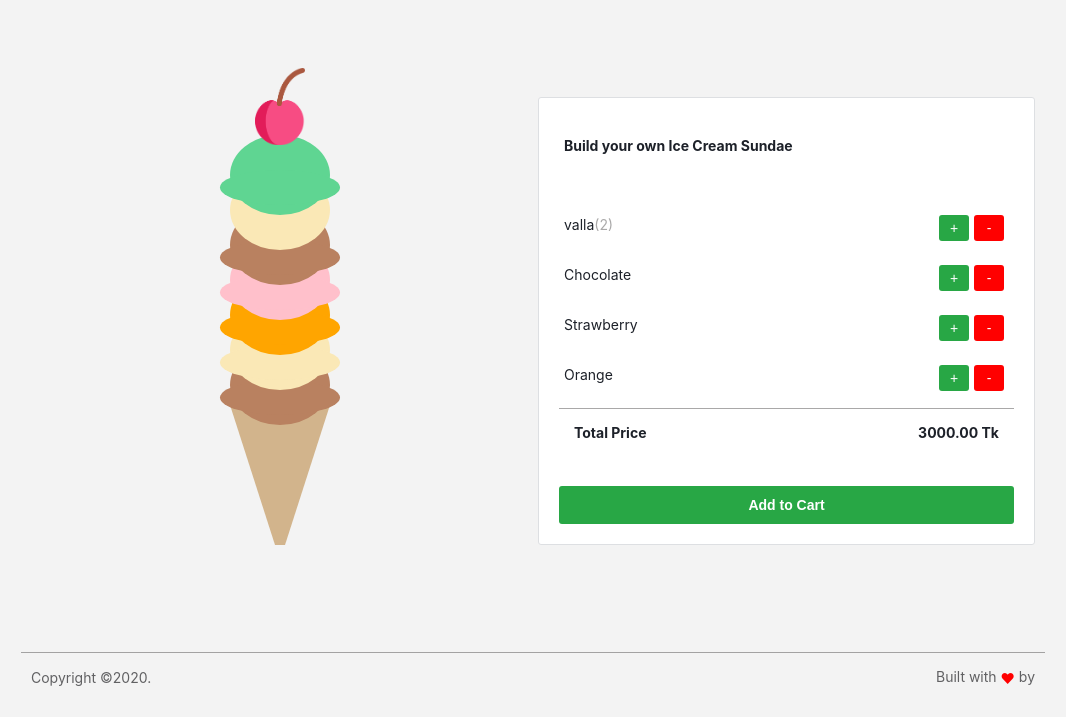
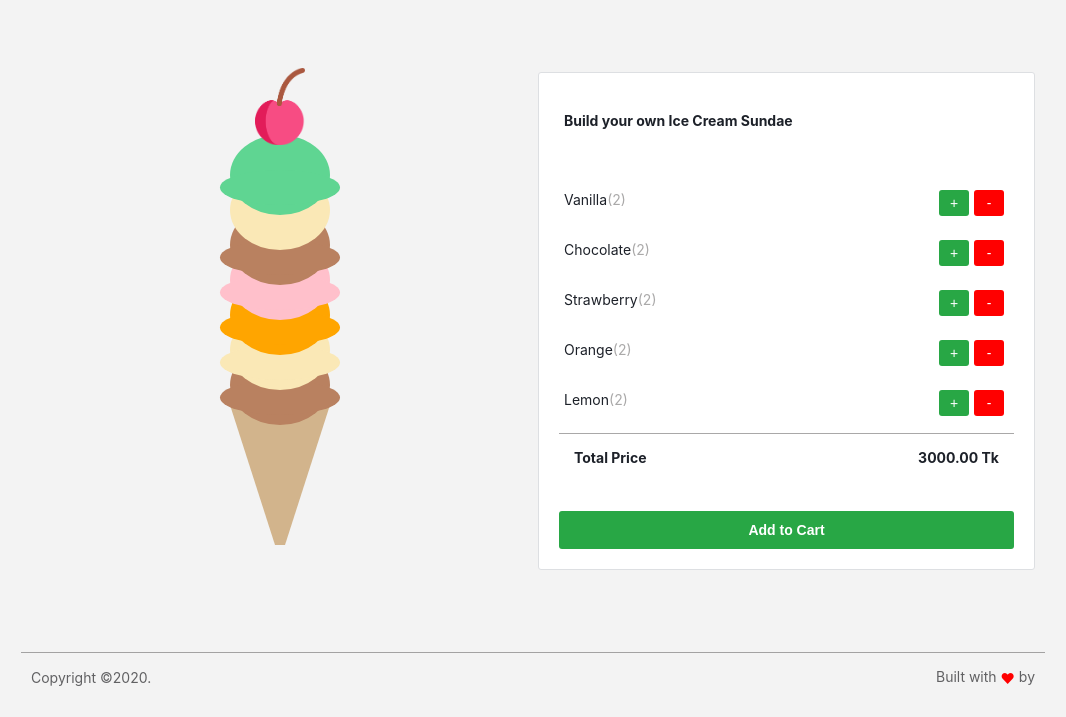
Before and after one commit to RafsanRifat/ice_cream_making_app_vue, a plain HTML site: page index.html in a window 1280 px wide. Shown: the part 114-831 px from the top of the page, without its empty margins (107-1173 px from the left). Drawn offline with nearby package versions, Linux system fonts and the light colour scheme.

Commit message:
list rendering complete

```diff
--- a/index.html
+++ b/index.html
@@ -59,8 +59,8 @@
                     <div class="react" id="items">
                         <ul>
                             <!-- item start -->
-                            <li class="react item" id="item">
-                                <span> {{ variant }} </span>
+                            <li v-for="variant in variants" :key="variant.id" class="react item" >
+                                <span> {{ variant.name }} </span>
                                 <span class="quantity">2</span>
                                 <div class="right">
                                     <button type="button" class="plus rounded">+</button>
@@ -68,30 +68,6 @@
                                 </div>
                             </li>
                             <!-- item end -->
-
-                            <li class="item">
-                                <span>Chocolate</span>
-                                <div class="right">
-                                    <button type="button" class="plus rounded">+</button>
-                                    <button type="button" class="minus rounded">-</button>
-                                </div>
-                            </li>
-
-                            <li class="item">
-                                <span>Strawberry</span>
-                                <div class="right">
-                                    <button type="button" class="plus rounded">+</button>
-                                    <button type="button" class="minus rounded">-</button>
-                                </div>
-                            </li>
-
-                            <li class="item">
-                                <span>Orange</span>
-                                <div class="right">
-                                    <button type="button" class="plus rounded">+</button>
-                                    <button type="button" class="minus rounded">-</button>
-                                </div>
-                            </li>
                         </ul>
                     </div>
                     <!-- items end -->
--- a/main.js
+++ b/main.js
@@ -1,12 +1,17 @@
-
-
 const app = Vue.createApp({
-    data: function (){
-        return{
-            variant: 'valla',
+    data: function () {
+        return {
+            variant: 'vanilla',
             logo: 'images/logo.svg',
             vueLogo: 'images/vueLogo.svg',
-            cart: ['vanilla', 'orange', 'chocolate']
+            cart: ['vanilla', 'orange', 'chocolate'],
+            variants: [
+                {id: 1, name: 'Vanilla', price: 200},
+                {id: 2, name: 'Chocolate', price: 150},
+                {id: 3, name: 'Strawberry', price: 140},
+                {id: 4, name: 'Orange', price: 100},
+                {id: 1, name: 'Lemon', price: 50}
+            ]
         }
     }
 });
```
